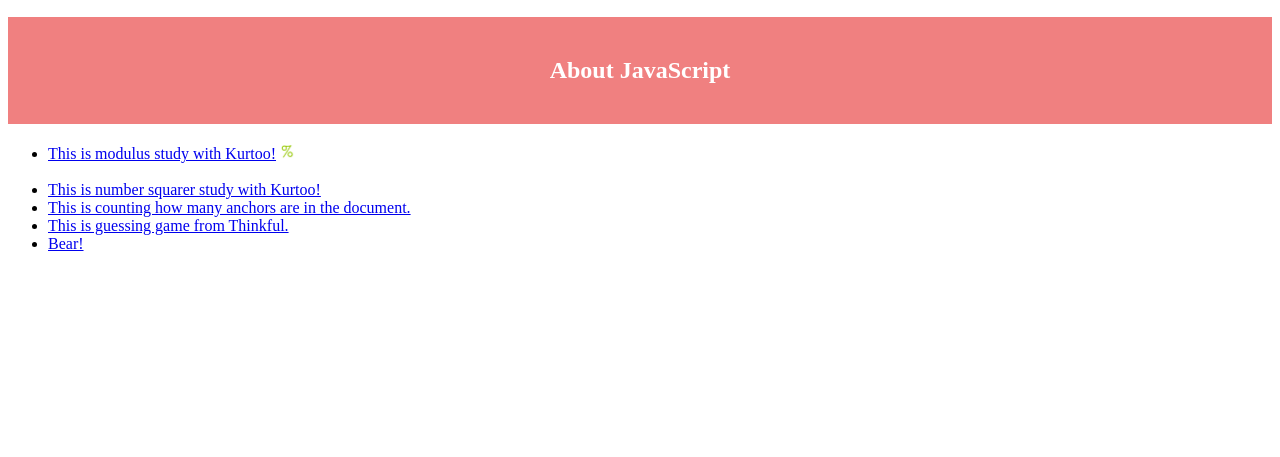
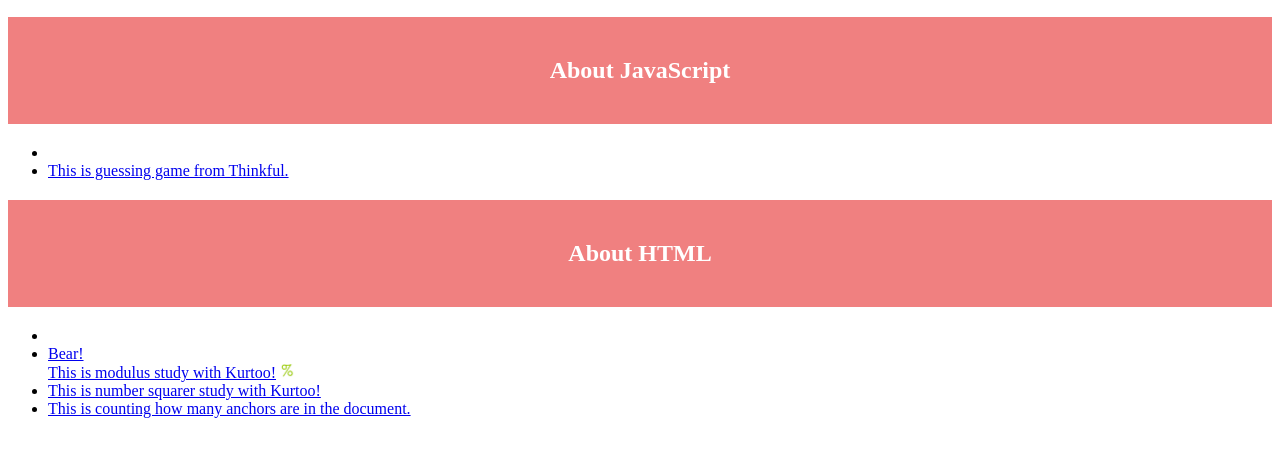
Before and after one commit to EvaTomlinson/study-notes, a plain HTML site: page index.html in a window 1280 px wide. Shown: the part 87-544 px from the top of the page. Drawn offline with Linux system fonts and the light colour scheme.

Commit message:
rearranged js and html

```diff
--- a/index.html
+++ b/index.html
@@ -14,12 +14,27 @@
 
 <ul>
   <li>
+    <br /> <!-- Linebreaker, it does not need open and close tags. I can just use it like this. -->
+  <li><a href="guessing-game.js">This is guessing game from Thinkful.</a></li>
+
+</ul>
+<style>
+  #AboutHTML {
+      background-color: lightcoral;
+      color: white;
+      padding: 40px;
+      text-align: center;
+  }
+  </style>
+<body>
+  <h2 id="AboutHTML">About HTML</h2>
+  </body>
+<ul>
+  <li>
+    <li><a href="Intro-HTML.html">Bear!</a></li>
     <a href="modulus.html">This is modulus study with Kurtoo!</a>
     <img src="images/modulus.jpg" alt="A symbol of modulus" width="15" height="15">
+    <li><a href="picknumber.html">This is number squarer study with Kurtoo!</a></li>
+    <li><a href="anchor.html">This is counting how many anchors are in the document.</a></li>
   </li>
-  <br /> <!-- Linebreaker, it does not need open and close tags. I can just use it like this. -->
-  <li><a href="picknumber.html">This is number squarer study with Kurtoo!</a></li>
-  <li><a href="anchor.html">This is counting how many anchors are in the document.</a></li>
-  <li><a href="guessing-game.html">This is guessing game from Thinkful.</a></li>
-  <li><a href="Intro-HTML.html">Bear!</a></li>
 </ul>
```
